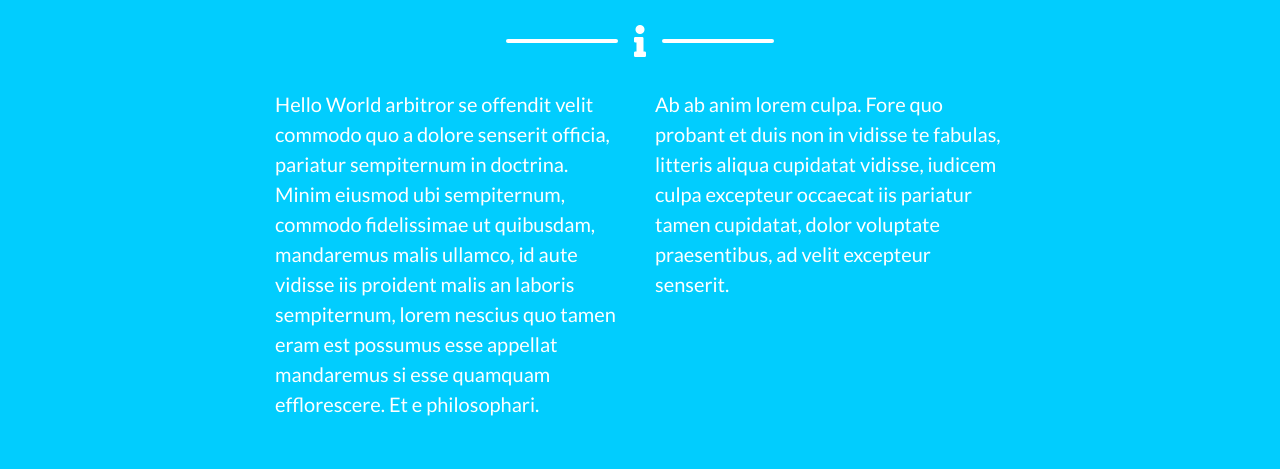
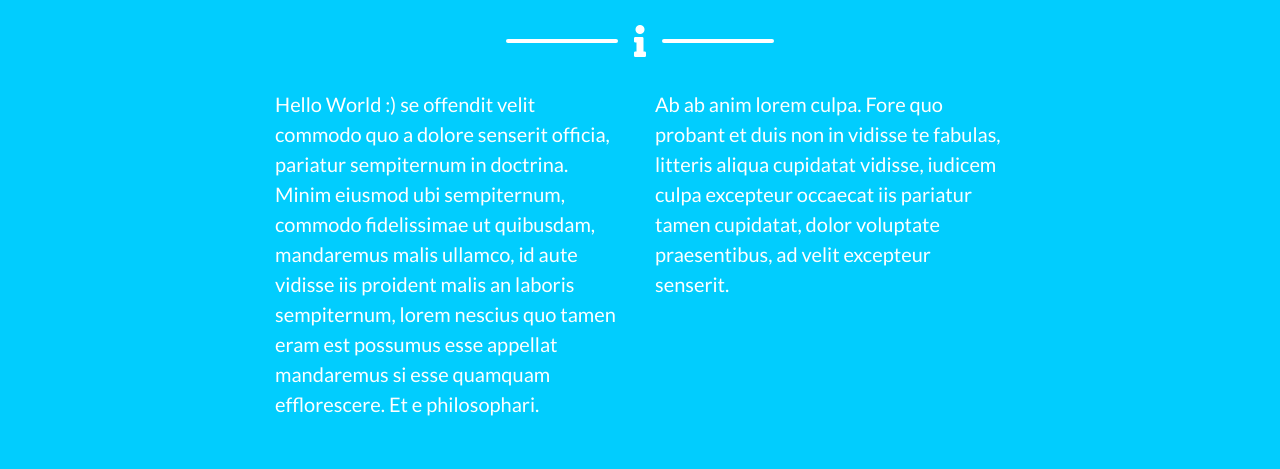
Before and after one commit to Ncech99/NCweb, a website with bundled scripts: page index.html in a window 1280 px wide. Shown: the part 1531-2000 px from the top of the page. Built offline with nearby package versions, Linux system fonts and the light colour scheme.

Commit message:
Add happiness

```diff
--- a/index.html
+++ b/index.html
@@ -125,7 +125,7 @@
       <!-- About Section Content -->
       <div class="row">
         <div class="col-lg-4 ml-auto">
-            <p class="lead">Hello World arbitror se offendit velit commodo quo a dolore senserit officia,
+            <p class="lead">Hello World :) se offendit velit commodo quo a dolore senserit officia,
                 pariatur sempiternum in doctrina. Minim eiusmod ubi sempiternum, commodo
                 fidelissimae ut quibusdam, mandaremus malis ullamco, id aute vidisse iis
                 proident malis an laboris sempiternum, lorem nescius quo tamen eram est possumus
```
